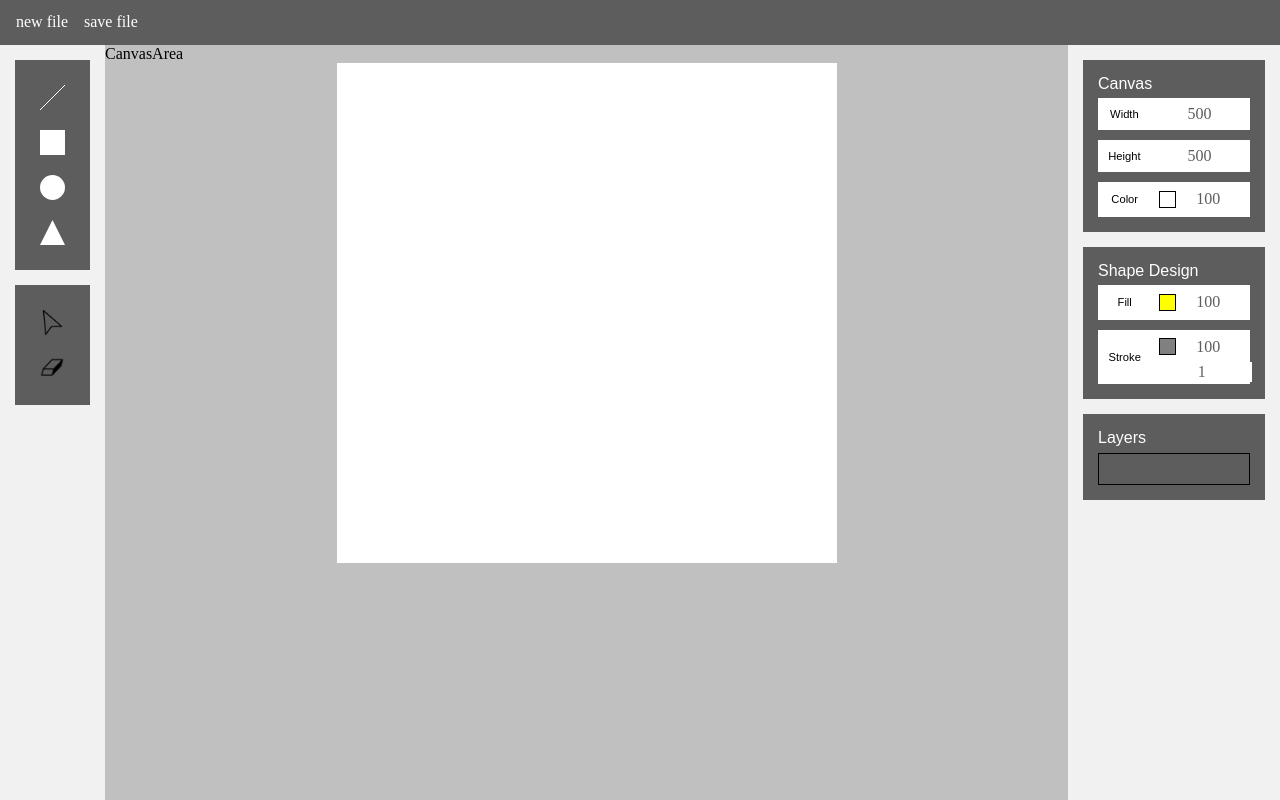
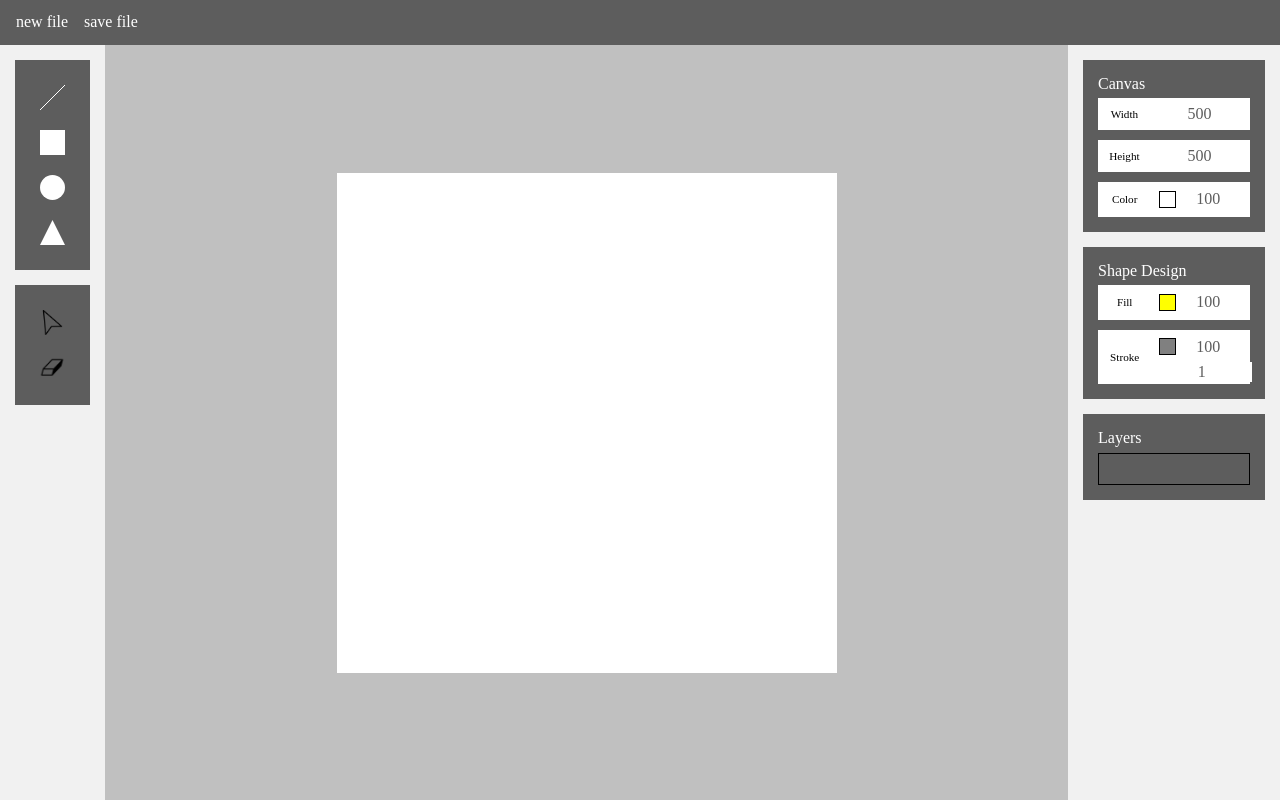
Before and after one commit to yyijoo/react-vector-drawingtool, a React (Create React App) app: page / in a window 1280 px wide. Built offline with nearby package versions, Linux system fonts and the light colour scheme.

Commit message:
feat: Adjust Canvas position

```diff
--- a/src/component/Boxes.js
+++ b/src/component/Boxes.js
@@ -29,7 +29,6 @@ export const ToolBoxTitle = styled.div`
   color: ${colors.toolBoxTitle};
   text-decoration: none;
   font-size: 1rem;
-  font-family: Arial, Helvetica, sans-serif;
   padding-bottom: 5px;
 `;
 
@@ -49,7 +48,6 @@ export const ToolItem = styled.div`
 `;
 export const ToolItemTitle = styled.span`
   font-size: 0.7em;
-  font-family: Arial, Helvetica, sans-serif;
   width: 30%;
   padding: 5px;
   text-align: center;
@@ -78,20 +76,16 @@ export const Input = styled.input`
 `;
 
 export const CanvasBox = styled.div`
+  display: flex;
+  justify-content: center;
+  align-items: center;
   height: 100%;
+  overflow: scroll;
 `;
 
 export const Canvas = styled.svg`
-  display: block;
+  display: inline-block;
   background-color: ${props => (props.bgColor ? props.bgColor : colors.canvas)};
-  width: ${props => (props.width ? `${props.width}px` : "600px")};
-  height: ${props => (props.height ? `${props.height}px` : "600px")};
-  margin: auto;
+  width: ${props => (props.width ? `${props.width}px` : "500px")};
+  height: ${props => (props.height ? `${props.height}px` : "500px")};
 `;
-
-export const ToolBoxTitles = styled.p`
-  color: white;
-  font-family: Arial, Helvetica, sans-serif;
-  text-decoration: none;
-  padding: 10px 0px 0px 15px;
-`;
--- a/src/container/CanvasArea.js
+++ b/src/container/CanvasArea.js
@@ -53,7 +53,6 @@ class CanvasArea extends Component {
 
     return (
       <CanvasBox>
-        CanvasArea
         <Canvas
           bgColor={canvasColor}
           width={width}
```
